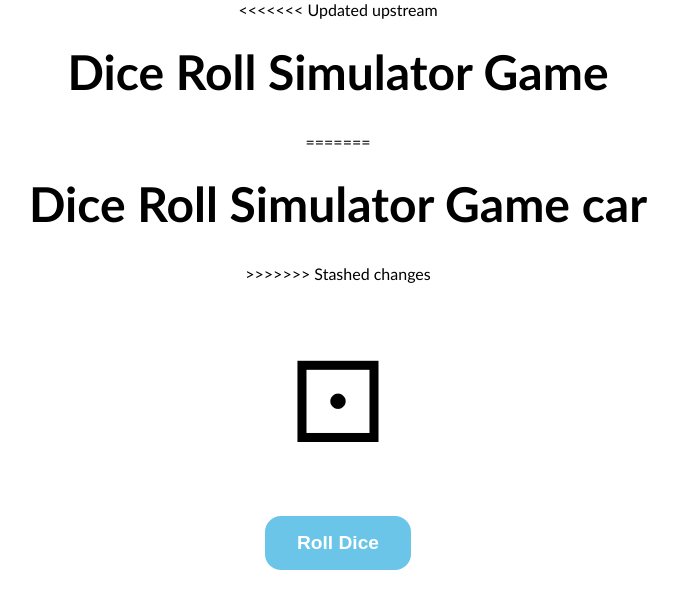
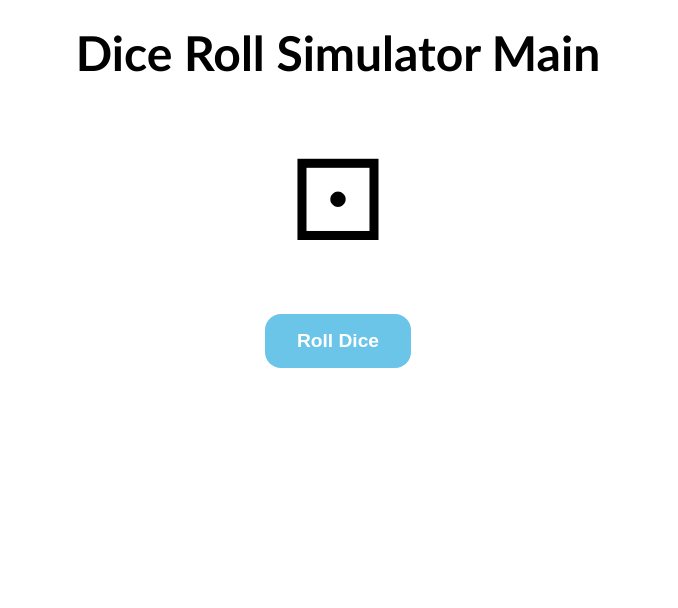
Before and after one commit to niranjanyadav2004/Dice-Game, a plain HTML site: page Dice Game/index.html in a window 1280 px wide. Shown: the whole page, without its empty margins (302-980 px from the left). Drawn offline with Linux system fonts and the light colour scheme.

Commit message:
Update index.html

```diff
--- a/Dice Game/index.html
+++ b/Dice Game/index.html
@@ -8,11 +8,7 @@
 </head>
 <body>
 
-<<<<<<< Updated upstream
-     <h1>Dice Roll Simulator Game</h1>
-=======
-     <h1>Dice Roll Simulator Game car</h1>
->>>>>>> Stashed changes
+     <h1>Dice Roll Simulator Main</h1>
 
      <div class="dice" id="dice">&#9856;</div>
 
```
